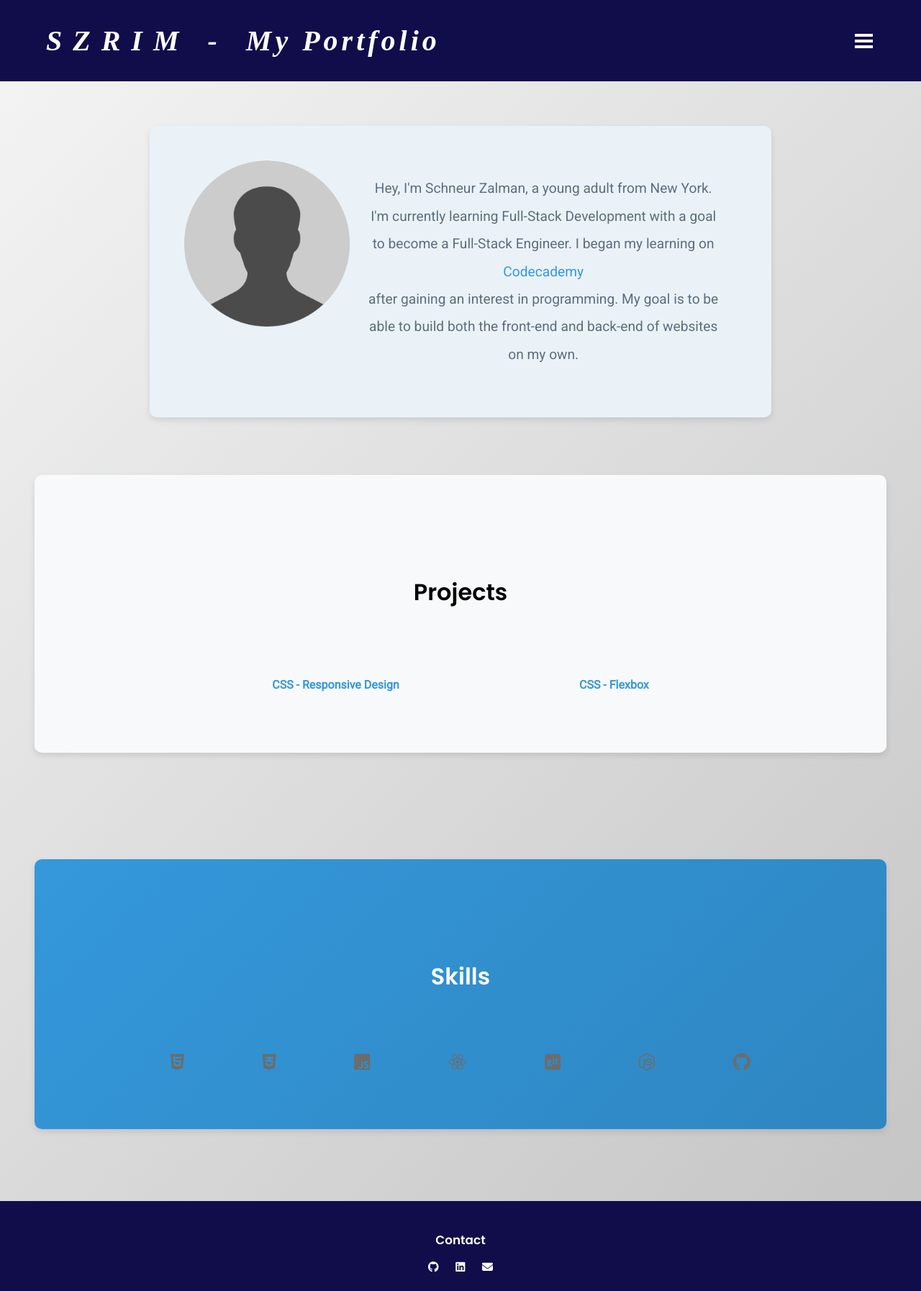
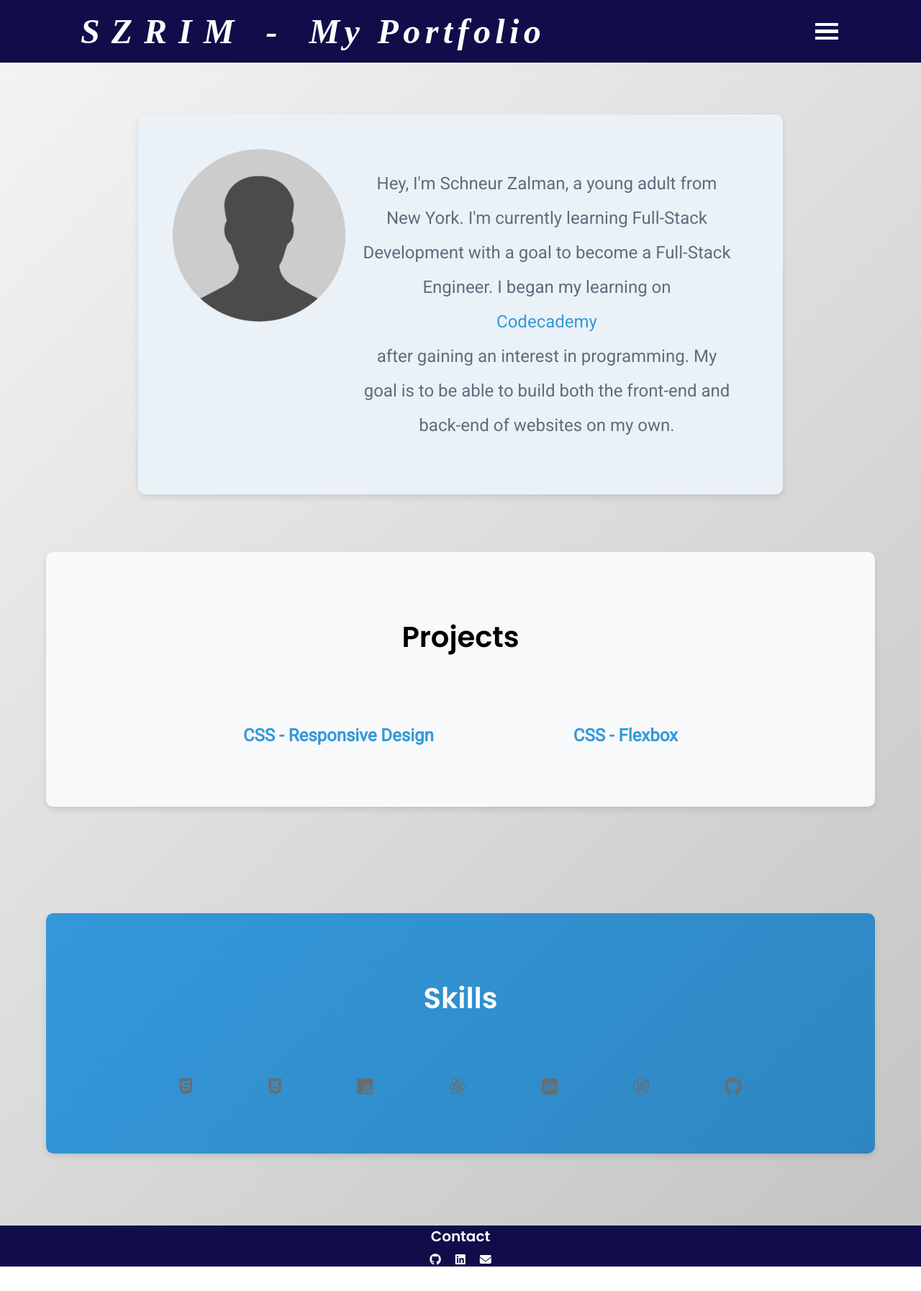
Before and after one commit to szrim/szrim.github.io, a plain HTML site: page index.html in a window 1280 px wide. Shown: the whole page at 72% size. After the commit the page ends 1760 px from the top, so only its background shows below. Drawn offline with Linux system fonts and the light colour scheme.

Commit message:
fix overflow

```diff
--- a/resources/styles.css
+++ b/resources/styles.css
@@ -1,16 +1,23 @@
 html{
   font-size: 16px;
 }
+
+* {
+  margin: 0;
+  padding: 0;
+  box-sizing: border-box;
+}
+
 
 body{
   margin: 0;
   box-sizing: border-box;
   background: linear-gradient(135deg, #f5f5f5, #c3c3c3);
   font-family: 'Roboto', sans-serif;
-  overflow-x: hidden;
   display: flex;
   flex-direction: column;
   align-items: center;
+  justify-content: center;
 }
 
 nav h1 {
@@ -25,33 +32,36 @@ h1, h2, h3{
 }
 
 h1{
-  font-size: 2.5rem;
+  font-size: 3rem;
 }
 
 h2{
-  font-size: 2rem;
+  font-size: 2.5rem;
+}
+h3{
+  font-size:1.25rem;
 }
 
 p, a{
-  font-size: 1rem;
+  font-size: 1.5rem;
 }
 
 section{
-  width: 80%;
-  margin: 0 10%;
+  width: 90%;
+  margin: 0;
 }
 
 .projects {
   background-color: #f8f9fa;
   border-radius: 10px;
-  padding: 5rem;
+  padding: 3.5rem;
   box-shadow: 0 4px 8px rgba(0, 0, 0, 0.1);
 }
 
 .skills {
   background: linear-gradient(135deg, #3498DB, #2E86C1);
   color: white;
-  padding: 5rem;
+  padding: 3.5rem;
   border-radius: 10px;
   box-shadow: 0 4px 8px rgba(0, 0, 0, 0.1);
 }
@@ -59,20 +69,21 @@ section{
 
 .projects, .skills{
   margin-bottom: 50px;
+  overflow: hidden;
+  flex-wrap: wrap;
 }
 
 header{
   display: flex;
   justify-content: center;
   position: sticky;
-  top: 0px;
+  top: 0;
   background-color: #110d4a;
   /* #1B1475 */
   width: 100%;
-  max-height: 10%;
   color: white;
   z-index: 1;
-  margin-bottom: 30px;
+  margin-bottom: 2.5rem;
 }
 
 
@@ -81,47 +92,63 @@ nav{
   display: flex;
   justify-content: space-between;
   align-items: center;
-  width: 90%;
+  width: 85%;
+  padding: 1rem;
 }
 
 nav h1{
-  letter-spacing: 15px;
+  letter-spacing: 1rem;
 }
 
 @media only screen and (max-width: 768px){
-  nav h1{
-    font-size: 1.75rem;
+  h1{
+    font-size: 2rem;
   }
-
+  h2{
+    font-size: 1.5rem;
+  }
+  h3{
+    font-size: 1rem;
+  }
+  p, a{
+    font-size: 1rem;
+  }
   main{
-    width: 80%;
+    width: 85%;
   }
 }
 
-@media only screen and (max-width: 375px){
+@media only screen and (max-width: 425px){
+
   nav h1{
     font-size: 1rem;
   }
 
   .about{
-    font-size: 2px;
+    font-size: 0.5rem;
+    padding: 0.2rem;
   }
+  main a{
+    font-size: 0.5rem;
+    padding: 0.2rem;
+  }
+
 }
 
 nav span{
-  letter-spacing: 5px;
+  letter-spacing: 0.4rem;
 }
 
 .dropdown{
   cursor: pointer;
-  padding: 3px;
+  padding: 0.2rem;
 }
 
 .dropdown:hover .dropdown-content{
   opacity: 1;
   transform: translateY(0);
   pointer-events: auto;
-  max-height:3000px;
+  max-height: 20rem;
 }
 
 .dropdown-content{
@@ -131,9 +158,9 @@ nav span{
   background-color: rgb(238, 238, 238);
   width: auto;
   overflow: hidden;
-  max-height: 100;
   pointer-events: none;
   transform: translateY(-10);
+  max-height: 0;
   transition: max-height 1s ease-out, opacity .3s ease, transform .3s ease;
 }
 
@@ -151,17 +178,16 @@ nav span{
 }
 
 .bar{
-  width: 25px;
-  height: 4px;
+  width: 2rem;
+  height: 0.30rem;
   background-color: white;
-  margin: 4px 0;
+  margin: 0.30rem 0;
 }
 
 main{
   display: flex;
   height: auto;
-  width: 60%;
-  margin: 10%;
+  width: 70%;
   flex-wrap: nowrap;
 }
 
@@ -176,20 +202,18 @@ main{
 main p{
   line-height: 2;
   display: flex;
-  padding: 20px;
+  padding: 1.5rem;
   flex:1;
   flex-direction: column;
   justify-content: center;
-  max-width: 600px;
+  max-width: fit-content;
   margin: auto;
   color: #5d6d7e;
-  font-size: 1.2rem;
 }
 
 main a{
   display: inline;
   color:#3498db;
-  font-size: 1.2rem;
   text-decoration: none;
   transition: color .3 ease, text-decoration .3s ease;
 }
@@ -199,7 +223,7 @@ main {
   border-radius: 10px;
   padding: 3rem;
   margin: 2rem auto;
-  max-width: 800px;
+  max-width: 100%;
   text-align: center;
   box-shadow: 0 4px 8px rgba(0, 0, 0, 0.1);
 }
@@ -208,10 +232,6 @@ main {
 .about a:hover{
   text-decoration: underline;
   color: #2074ac;
-}
-
-.about p + p {
-  margin-top: 1rem;
 }
 
 
@@ -231,6 +251,7 @@ main {
   margin-top: 2rem;
   display: flex;
   justify-content: space-evenly;
+  padding: 1.5rem;
 }
 
 .projects a {
@@ -263,6 +284,8 @@ main {
   margin-top: 25px;
   display: flex;
   justify-content: space-evenly;
+  overflow:hidden;
+  padding: 1.5rem;
 }
 
 .skill{
@@ -270,6 +293,9 @@ main {
   text-decoration: none;
   color: rgb(108, 108, 108);
   transition: transform .3s ease;
+  max-width: 100%;
+  max-height: 100%;
+  overflow: hidden;
 }
 
 a.skill:hover{
@@ -284,34 +310,26 @@ footer{
   position:  relative;
   bottom: 0;
   width: 100%;
-  max-height: 7%;
   background-color: #110d4a;
   color: white;
-  margin-bottom: 0;
-  padding: 1.5rem 0;
   text-align: center;
-  font-size: 0.9rem;
-
 }
-
-.icon {
-  margin: 0 10px;
-}
-
 
 footer h3{
   color: white;
 }
 
-.icon{
-  font-size: 15px;
+a.icon{
+  text-decoration: none;
+  font-size: 1rem;
   color: white;
   text-decoration: none;
   transition: transform .2s ease-out;
+  margin: 0 0.5rem;
 }
 
-a.icon{
-  text-decoration: none;
+div.contact-info{
+  margin-top: 0.5rem;
 }
 
 .icon:hover{
```
